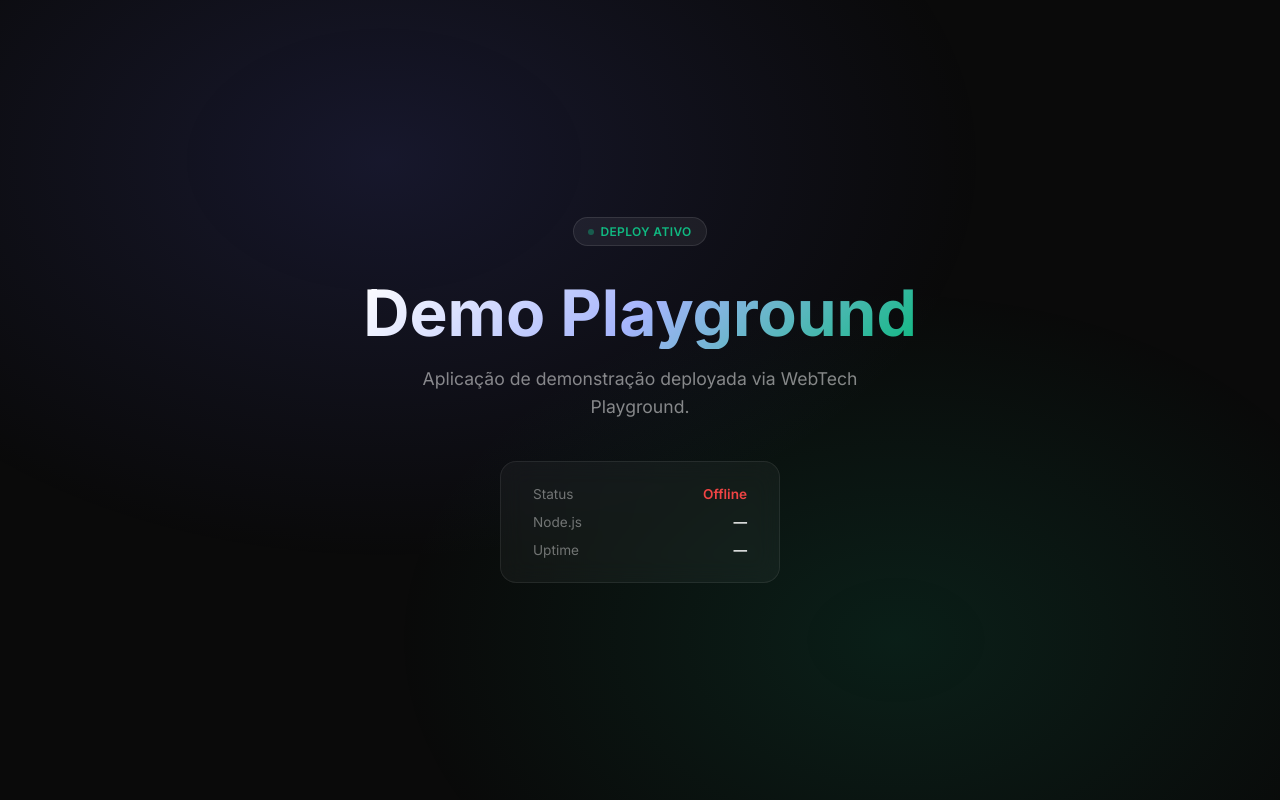
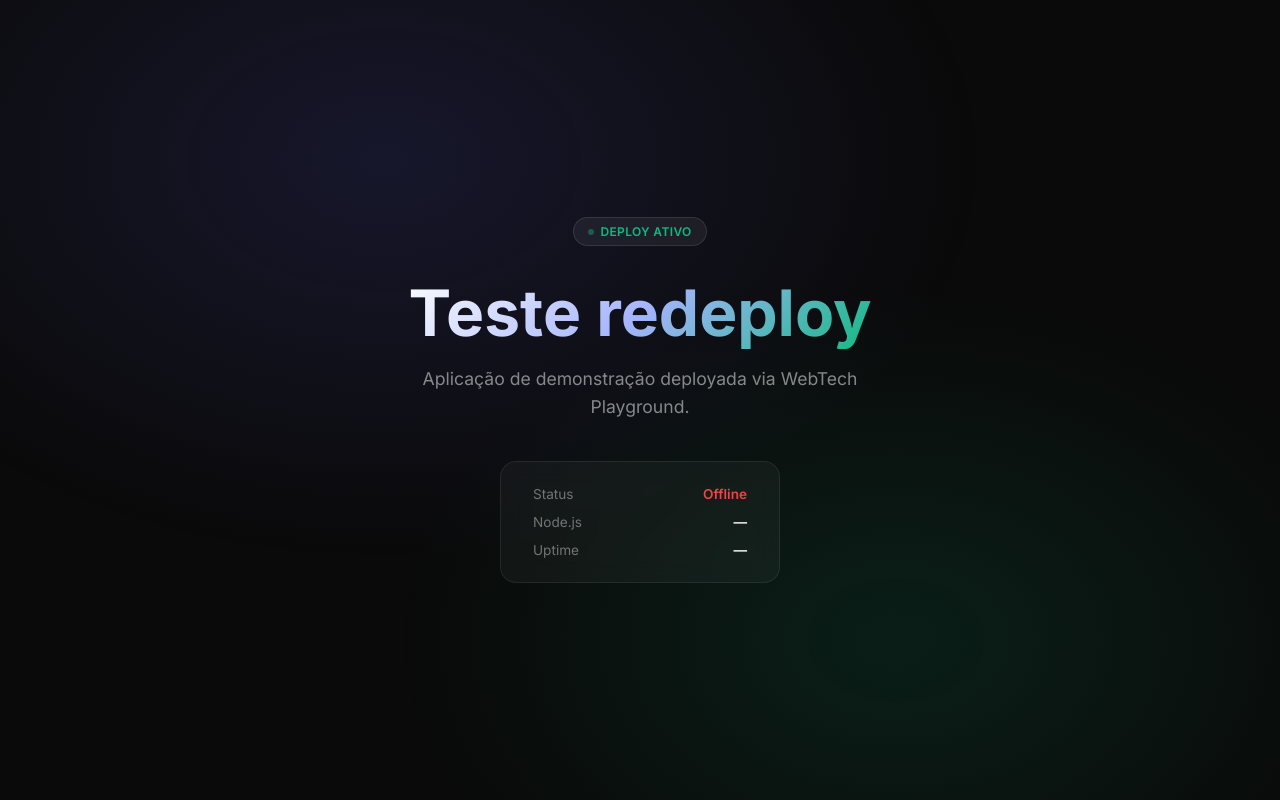
Before and after one commit to webtech-network/demo-playground, a website: page public/index.html in a window 1280 px wide. Drawn offline with Linux system fonts and the light colour scheme; no server answers.

Commit message:
teste historico commit + redeploy

```diff
--- a/public/index.html
+++ b/public/index.html
@@ -114,7 +114,7 @@
       <span class="dot"></span>
       DEPLOY ATIVO
     </div>
-    <h1>Demo Playground</h1>
+    <h1>Teste redeploy</h1>
     <p>Aplicação de demonstração deployada via WebTech Playground.</p>
     <div class="status-card">
       <div class="status-row">
```
